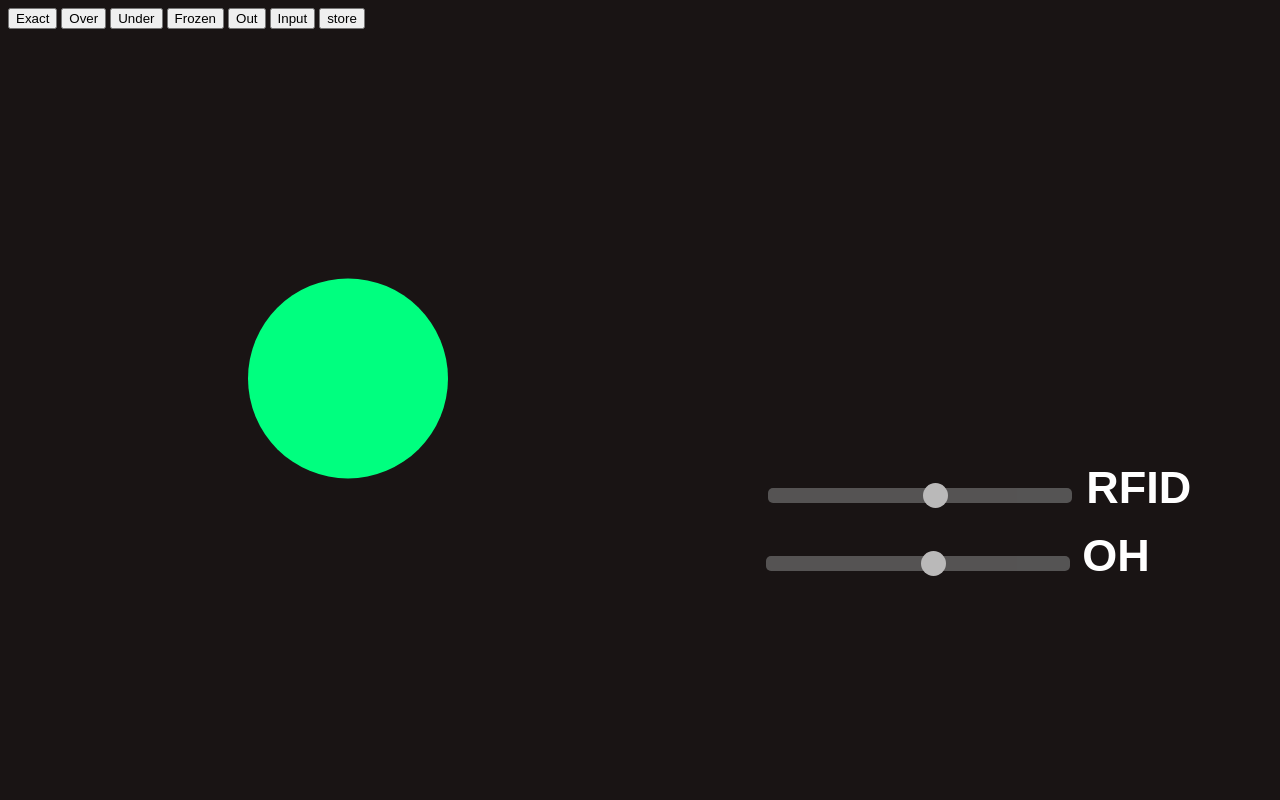
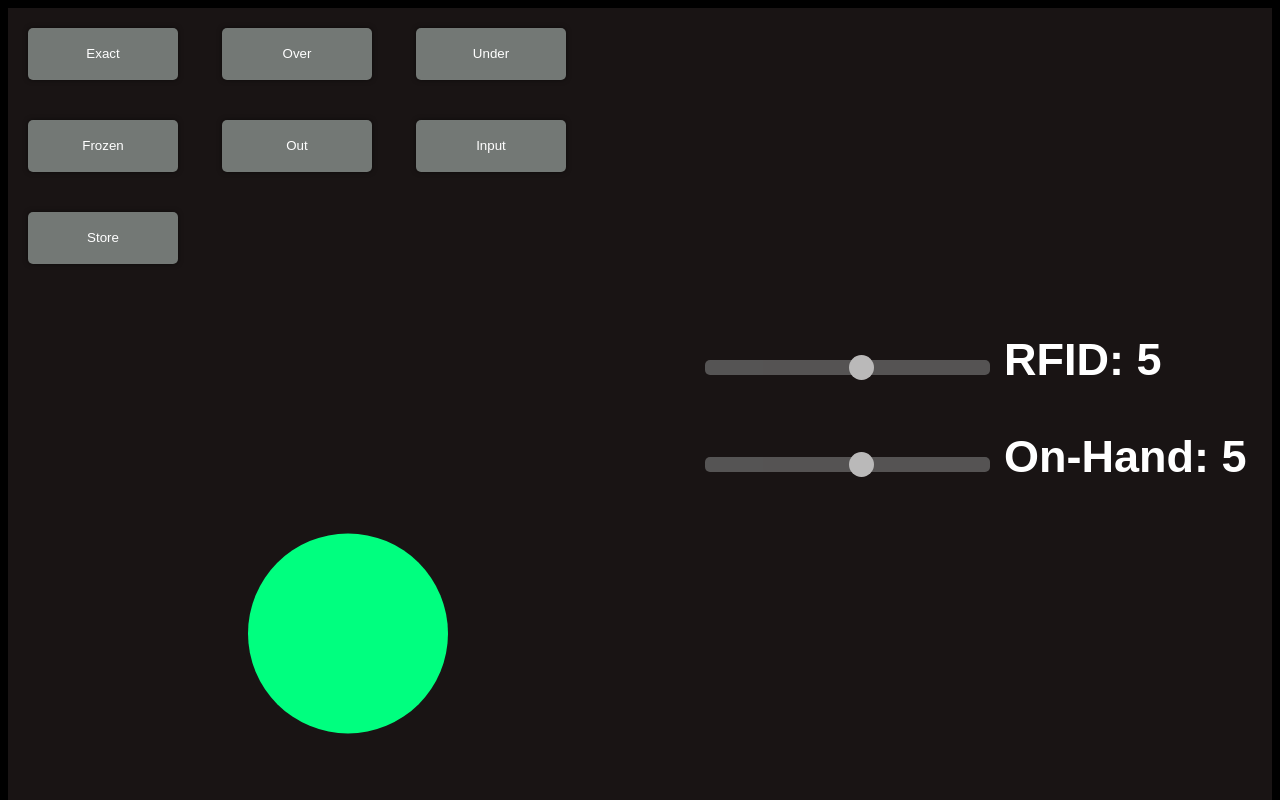
Before and after one commit to merrickhaigler/bubbleVizTutorial, a plain HTML site: page index.html in a window 1280 px wide. Shown: the top 800 px of the page. Drawn offline with nearby package versions, Linux system fonts and the light colour scheme.

Commit message:
working except input

```diff
--- a/app.js
+++ b/app.js
@@ -95,7 +95,7 @@ document.getElementById('Input').onclick = function() {
 }
 
 //run simulation with all of nodes
-document.getElementById('store').onclick = function() {
+document.getElementById('Store').onclick = function() {
 	numNodes = 50
 	var nodes = d3.range(numNodes).map(function(d, i) {
 		return {
--- a/index.html
+++ b/index.html
@@ -6,77 +6,39 @@
     <meta name="viewport" content="width=device-width, initial-scale=1.0">
     <script src="https://d3js.org/d3.v7.min.js"></script>
     <link rel="stylesheet" href="style.css">
-    <style>
-        .column {
-            float: left;
-        }
-
-        /* Set width length for the left, right and middle columns */
-        .left {
-            width: 60%;
-            height: 100vh;;
-        }
-
-        .right {
-            width: 40%;
-            height: 100vh;
-        }
-
-    </style>
     <title>Tutorial</title>
 </head>
 
 <body>
-    <body style="background-color: #191414;">
+    <body style="background-color: #000000;">
 
 <!-- columns -->
     <div class="row">
         <div class="column left" style="background-color: #191414">
              <!-- buttons -->
-            <input id="Exact" type="submit" name="Exact" value="Exact"/>
-            <input id="Over" type="submit" name="Over" value="Over"/>
-            <input id="Under" type="submit" name="Under" value="Under"/>
-            <input id="Frozen" type="submit" name="Frozen" value="Frozen"/>
-            <input id="Out" type="submit" name="Out" value="Out"/>
-            <input id="Input" type="submit" name="Input" value="Input"/>
-            <input id="store" type="submit" name="store" value="store"/>
+            <input class="button" id="Exact" type="submit" name="Exact" value="Exact"/>
+            <input class="button" id="Over" type="submit" name="Over" value="Over"/>
+            <input class="button" id="Under" type="submit" name="Under" value="Under"/>
+            <input class="button" id="Frozen" type="submit" name="Frozen" value="Frozen"/>
+            <input class="button" id="Out" type="submit" name="Out" value="Out"/>
+            <input class="button" id="Input" type="submit" name="Input" value="Input"/>
+            <input class="button" id="Store" type="submit" name="Store" value="Store"/>
 
             <div id= 'viz1'></div>
         </div>
 
         <div class="column right" style="background-color:#191414;">
-
-            <div class="slidecontainer">
-
-                <div class = 'p1'>
-                    <input type="range" min="0" max="9" value="5" class="slider1" id="RFIDslider" oninput="document.getElementById('RFID').innerHTML = this.value">
-
-                    <label for="RFIDslider">RFID </label>
-                </div>
-
-
-                <p ></p>
-
-                <div class = 'p1'>
-                    <input type="range" min="0" max="9" value="5" class="slider2" id="OHslider">
-                    <label for="OHslider">OH</label>
-                </div>
-
-
+            <div class = 'p1'>
+                <input type="range" min="0" max="9" value="5" class="slider" id="RFIDslider" oninput="RFIDamount.value=RFIDslider.value">
+                <label for="RFIDslider">RFID: </label>
+                <output name="RFIDamount" id="RFIDamount" for="RFIDslider">5</output>
+                <p></p>
+                <input type="range" min="0" max="9" value="5" class="slider" id="OHslider" oninput="OHamount.value=OHslider.value">
+                <label for="OHslider">On-Hand: </label>
+                <output name="OHamount" id="OHamount" for="OHslider">5</output>
             </div>
         </div>
     </div>
-
-
-
-
-    <!-- <div id= 'viz1'></div> -->
-
-
-
-    <body style="background-color: #191414;">
-
-
 </body>
 
 
--- a/style.css
+++ b/style.css
@@ -1,42 +1,64 @@
+.button{
+  margin: 20px;
+ line-height: 50px;
+ min-width: 150px;
+ text-align: center;
+ font-family: Arial, sans-serif;
+ background-color: #737875;
+ border-radius: 5px;
+ color: #fff;
+ border: 0;
+ cursor: pointer;
+ box-shadow: 0 0 5px rgba(0, 0, 0, 0.5);
+ transition: background-color 0.3s ease-in-out;
+}
+
+
+.column {
+  float: left;
+}
+
+/* Set width length for the left, right and middle columns */
+.left {
+  width: 55%;
+  height: 100vh;
+
+}
+
+.right {
+  width: 45%;
+  height: 100vh;
+  vertical-align: middle;
+  display: grid;
+  align-content:center;
+
+}
+
 .p1{
   font-family: Arial;
   color: #ffffff;
   font-size: 45px;
   font-weight: bold;
-
+  text-align: left;
 }
 
 
-.slider1 {
+.slider {
     -webkit-appearance: none;
-    width: 60%;
+    width: 50%;
     position: relative;
     height: 15px;
     border-radius: 5px;
     background: #6f6f6f;
-    /* margin-left: 25%; */
-    margin-top:  36em ;
+
     outline: none;
     opacity: 0.7;
     -webkit-transition: .2s;
     transition: opacity .2s;
   }
 
-  .slider2 {
-    -webkit-appearance: none;
-    width: 60%;
-    position: relative;
-    height: 15px;
-    border-radius: 5px;
-    background: #6f6f6f;
-    margin: 2% auto;
-    outline: none;
-    opacity: 0.7;
-    -webkit-transition: .2s;
-    transition: opacity .2s;
-  }
 
-  .slider1::-webkit-slider-thumb {
+  .slider::-webkit-slider-thumb {
     -webkit-appearance: none;
     appearance: none;
     width: 25px;
@@ -46,30 +68,10 @@
     cursor: pointer;
   }
 
-  .slider1::-moz-range-thumb {
+  .slider::-moz-range-thumb {
     width: 25px;
     height: 25px;
     border-radius: 50%;
     background: #ffffff;
     cursor: pointer;
   }
-
-
-
-  .slider2::-webkit-slider-thumb {
-    -webkit-appearance: none;
-    appearance: none;
-    width: 25px;
-    height: 25px;
-    border-radius: 50%;
-    background: #ffffff;
-    cursor: pointer;
-  }
-
-  .slider2::-moz-range-thumb {
-    width: 25px;
-    height: 25px;
-    border-radius: 50%;
-    background: #ffffff;
-    cursor: pointer;
-  }
```
